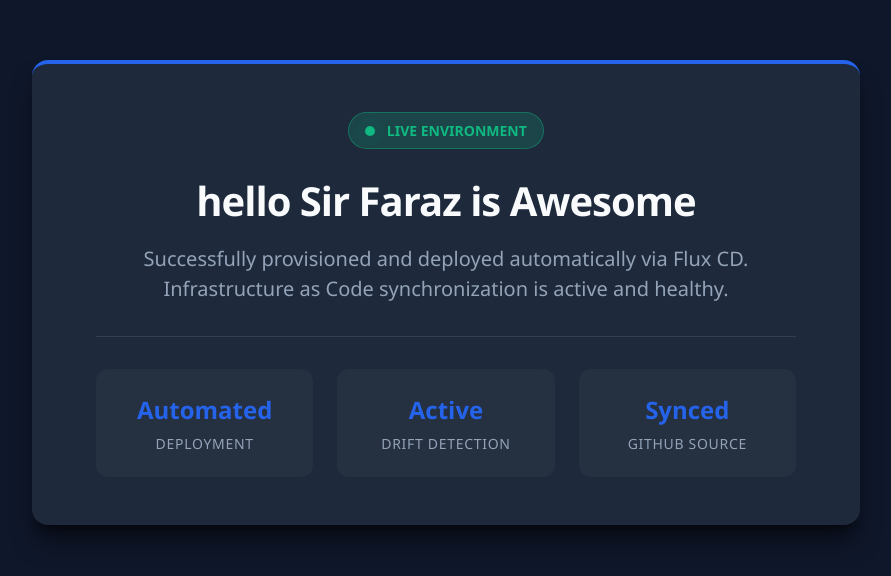
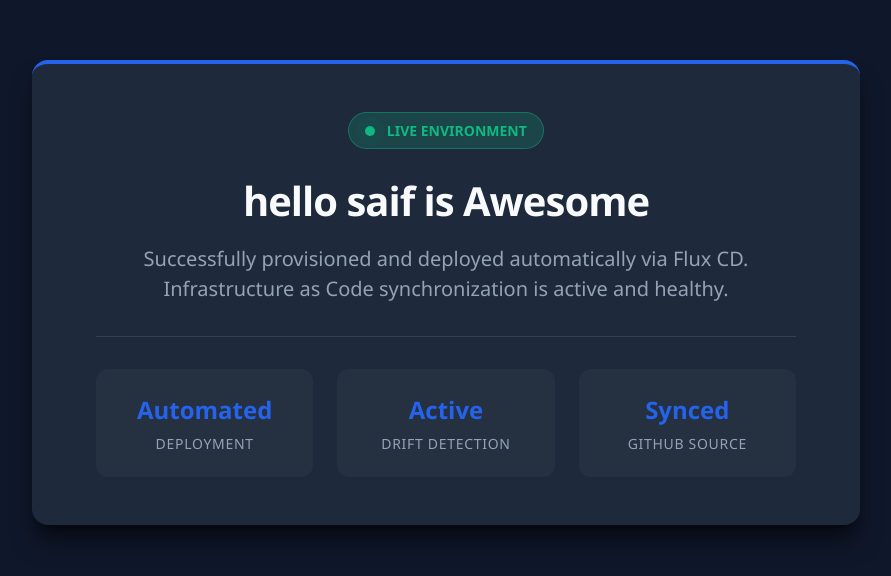
Before and after one commit to Ahtesham-Shah999/devops_project_final, a plain HTML site: page apps/base/index.html in a window 1280 px wide. Shown: the part 108-684 px from the top of the page, without its empty margins (194-1085 px from the left). Drawn offline with Linux system fonts and the light colour scheme.

Commit message:
Update website title for Sir Faraz

```diff
--- a/apps/base/index.html
+++ b/apps/base/index.html
@@ -101,7 +101,7 @@
 <body>
   <div class="dashboard">
     <div class="badge"><span class="pulse"></span> LIVE ENVIRONMENT</div>
-    <h1>hello Sir Faraz is Awesome</h1>
+    <h1>hello saif is Awesome</h1>
     <h2>Successfully provisioned and deployed automatically via Flux CD. Infrastructure as Code synchronization is active and healthy.</h2>
 
     <div class="stats-grid">
```
